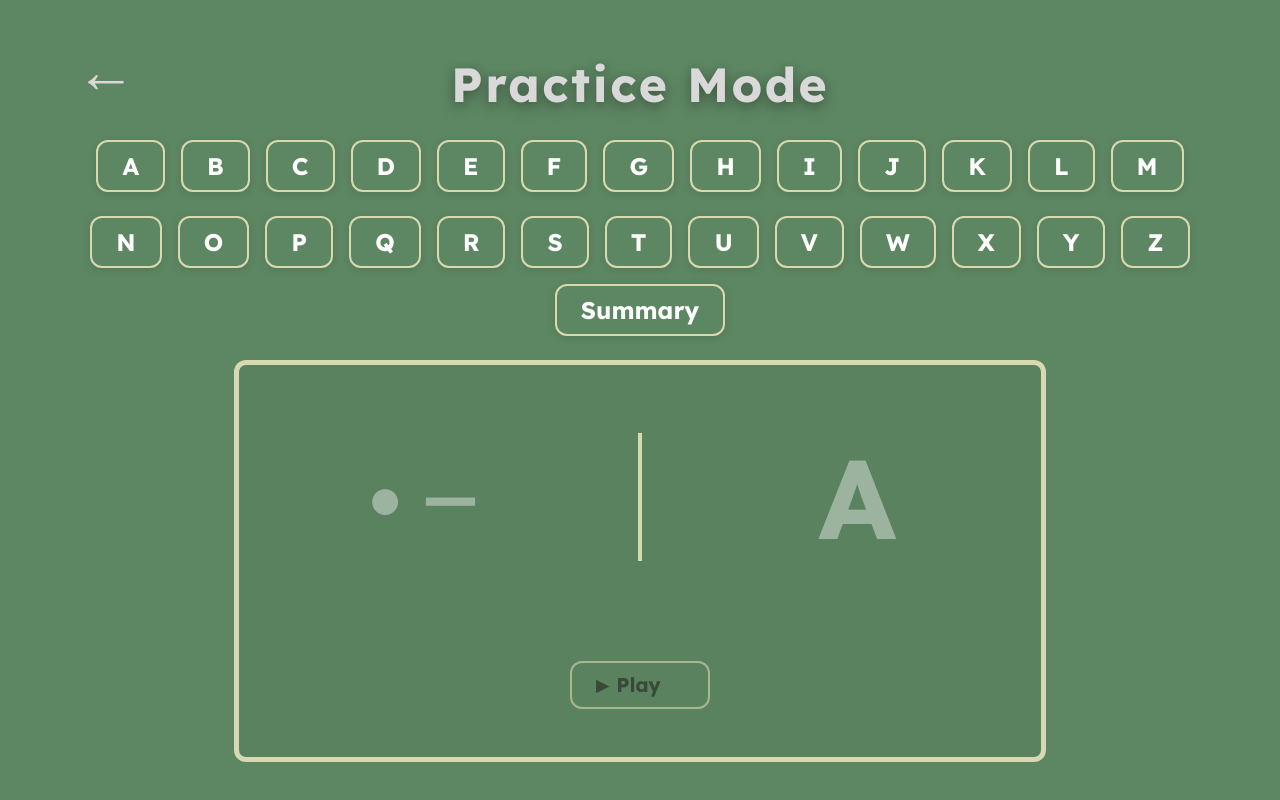
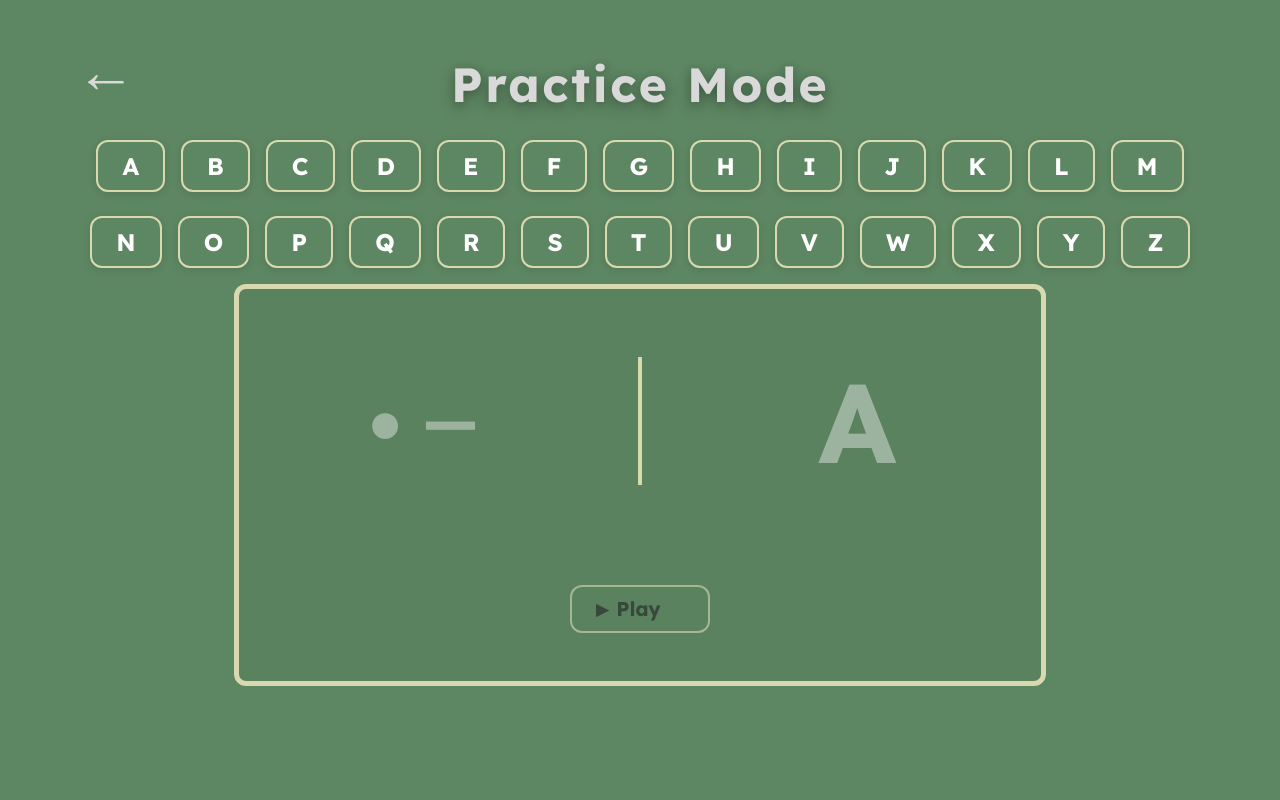
Before and after one commit to LanceAntor/EchoDots, a React (Vite) app in the folder EchoDots/: page /PracticeMode in a window 1280 px wide. Built offline with nearby package versions, Linux system fonts and the light colour scheme.

Commit message:
Remove Summary

```diff
--- a/EchoDots/src/PracticeMode/PracticeMode.tsx
+++ b/EchoDots/src/PracticeMode/PracticeMode.tsx
@@ -158,12 +158,6 @@ const PracticeMode: React.FC = () => {
           })}
         </div>
       </div>
-      <button
-        className="text-2xl font-bold text-[#fff] border-2 border-[#d9d9b0] rounded-xl px-6 py-2 bg-transparent mb-6"
-        style={{ boxShadow: "0 2px 8px rgba(0,0,0,0.10)" }}
-      >
-        Summary
-      </button>
       <div
         className="border-5 border-[#d9d9b0] rounded-xl flex flex-col items-center justify-center py-12 padding-0 margin-0"
         style={{
```
Also changed, not shown: EchoDots/src/Levels/Levels.css (added).
